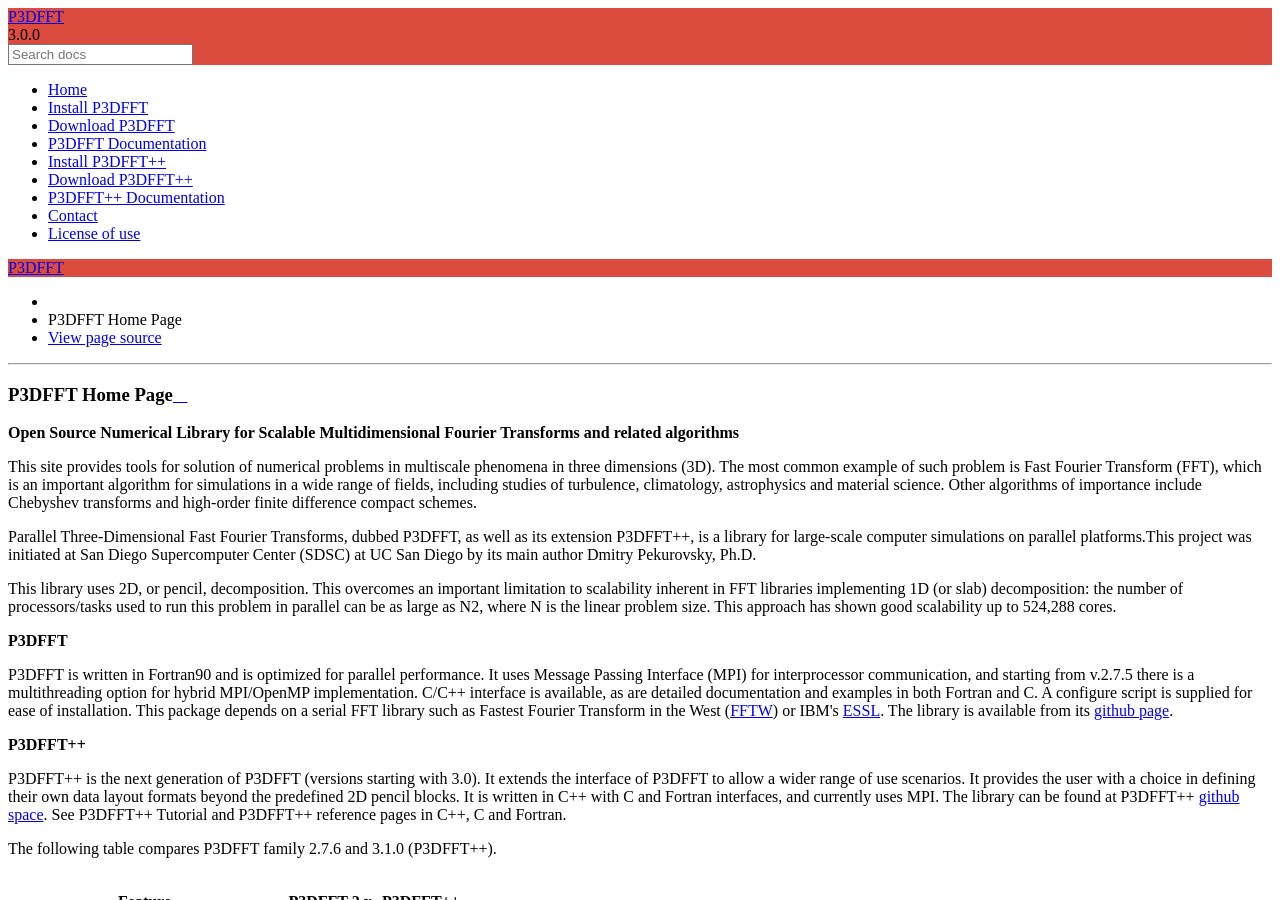
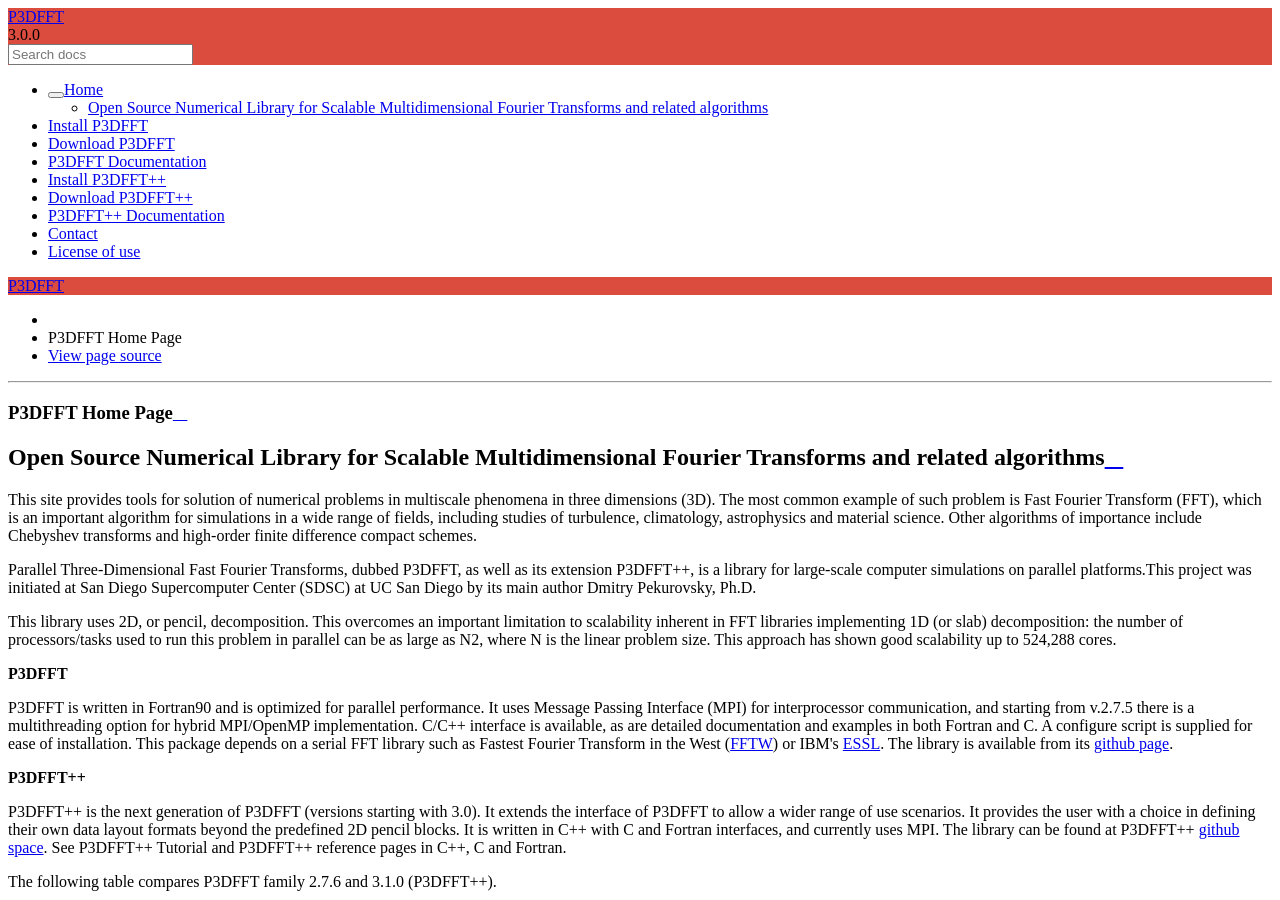
Before and after one commit to dmitrypek/P3DFFT_Documentation, a Sphinx documentation site: the page built from docs/source/home.rst, in a window 1280 px wide and 900 px high. Built offline with Sphinx 7.4.7 and the Read the Docs theme 2.0.0, drawn with Linux system fonts in a browser that asks for light colours.

Commit message:
Update home.rst

```diff
--- a/docs/source/home.rst
+++ b/docs/source/home.rst
@@ -1,6 +1,8 @@
 P3DFFT Home Page
-============
-**Open Source Numerical Library for Scalable Multidimensional Fourier Transforms and related algorithms**
+================
+=======================================================================================================
+Open Source Numerical Library for Scalable Multidimensional Fourier Transforms and related algorithms
+=======================================================================================================
 
 This site provides tools for solution of numerical problems in multiscale phenomena in three dimensions (3D). The most common example of such problem is Fast Fourier Transform (FFT), which is an important algorithm for simulations in a wide range of fields, including studies of turbulence, climatology, astrophysics and material science. Other algorithms of importance include Chebyshev transforms and high-order finite difference compact schemes.
 
```
